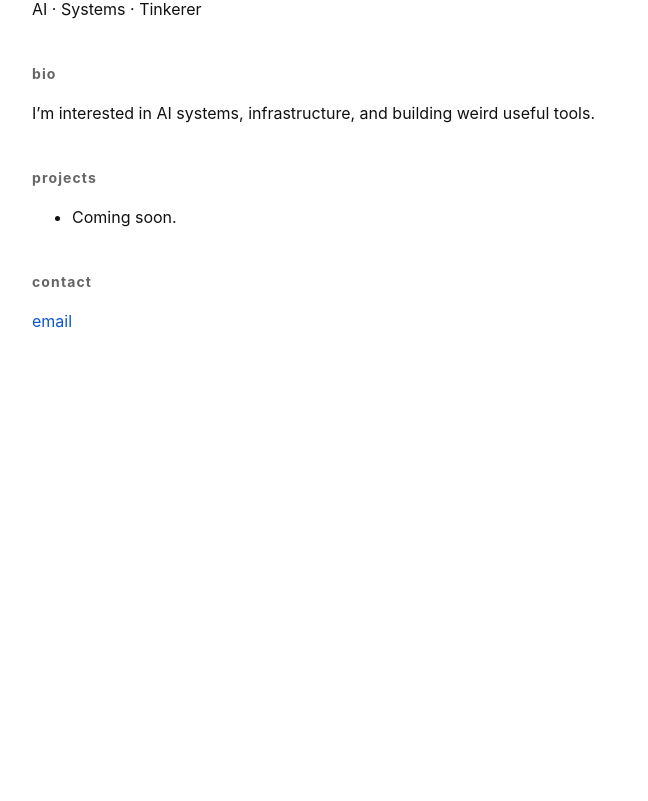
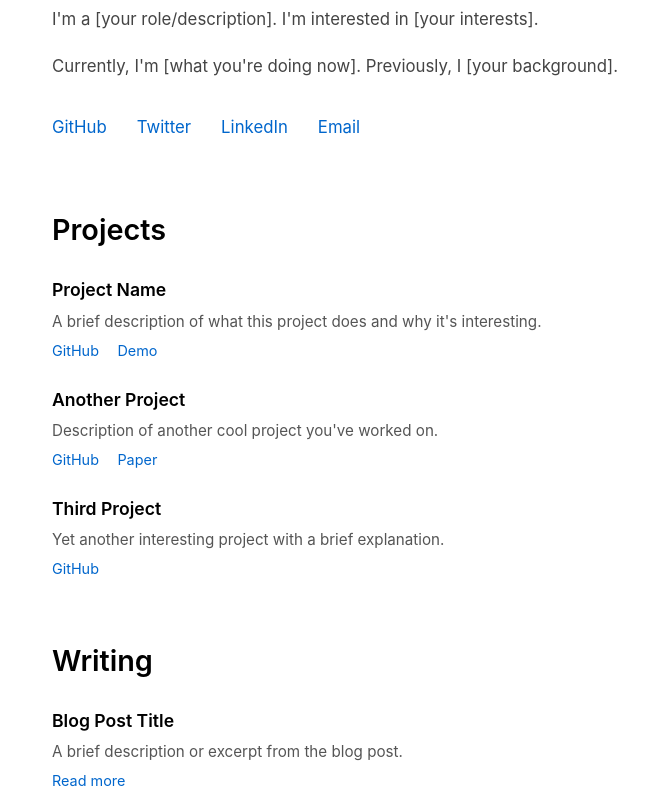
Before and after one commit to sabarahimi2019/sabarahimi.github.io, a plain HTML site: page index.html in a window 1280 px wide. Shown: the part 130-931 px from the top of the page, without its empty margins (248-896 px from the left). Before the commit the page ends 800 px from the top, so only its background shows below. Drawn offline with Linux system fonts and the light colour scheme.

Commit message:
Add files via upload

```diff
--- a/index.html
+++ b/index.html
@@ -1,49 +1,199 @@
-<!doctype html>
-<html>
+<!DOCTYPE html>
+<html lang="en">
 <head>
-  <meta charset="utf-8">
+    <meta charset="UTF-8">
+    <meta name="viewport" content="width=device-width, initial-scale=1.0">
     <title>Saba Rahimi</title>
-  <meta name="viewport" content="width=device-width, initial-scale=1">
     <style>
+        * {
+            margin: 0;
+            padding: 0;
+            box-sizing: border-box;
+        }
+
         body {
+            font-family: -apple-system, BlinkMacSystemFont, 'Segoe UI', 'Roboto', 'Oxygen', 'Ubuntu', 'Cantarell', sans-serif;
+            line-height: 1.6;
+            color: #333;
+            background-color: #fff;
             max-width: 720px;
-      margin: 60px auto;
-      padding: 0 20px;
-      font-family: -apple-system, BlinkMacSystemFont, "Segoe UI", Roboto, sans-serif;
-      line-height: 1.6;
-      color: #111;
+            margin: 0 auto;
+            padding: 60px 20px;
         }
-    h1 { margin-bottom: 5px; }
+
+        h1 {
+            font-size: 2.5em;
+            font-weight: 700;
+            margin-bottom: 0.3em;
+            color: #000;
+        }
+
         h2 {
-      font-size: 14px;
-      text-transform: lowercase;
-      letter-spacing: 0.08em;
+            font-size: 1.8em;
+            font-weight: 600;
+            margin-top: 2em;
+            margin-bottom: 0.8em;
+            color: #000;
+        }
+
+        p {
+            margin-bottom: 1.2em;
+            font-size: 1.05em;
+            color: #444;
+        }
+
+        a {
+            color: #0066cc;
+            text-decoration: none;
+            border-bottom: 1px solid transparent;
+            transition: border-bottom 0.2s;
+        }
+
+        a:hover {
+            border-bottom: 1px solid #0066cc;
+        }
+
+        .intro {
+            margin-bottom: 2em;
+        }
+
+        .links {
+            margin: 2em 0;
+            font-size: 1.05em;
+        }
+
+        .links a {
+            margin-right: 1.5em;
+            display: inline-block;
+            margin-bottom: 0.5em;
+        }
+
+        .project-list {
+            list-style: none;
+        }
+
+        .project-list li {
+            margin-bottom: 1.5em;
+            padding-left: 0;
+        }
+
+        .project-title {
+            font-weight: 600;
+            font-size: 1.1em;
+            color: #000;
+            margin-bottom: 0.3em;
+        }
+
+        .project-description {
+            color: #555;
+            font-size: 0.95em;
+            margin-bottom: 0.3em;
+        }
+
+        .project-links {
+            font-size: 0.9em;
+        }
+
+        .project-links a {
+            margin-right: 1em;
+        }
+
+        footer {
+            margin-top: 4em;
+            padding-top: 2em;
+            border-top: 1px solid #e0e0e0;
+            font-size: 0.9em;
             color: #666;
-      margin-top: 40px;
         }
-    a { color: #0b57d0; text-decoration: none; }
-    a:hover { text-decoration: underline; }
+
+        @media (max-width: 600px) {
+            body {
+                padding: 40px 16px;
+            }
+
+            h1 {
+                font-size: 2em;
+            }
+
+            h2 {
+                font-size: 1.5em;
+            }
+        }
     </style>
 </head>
 <body>
+    <header>
+        <h1>Saba Rahimi</h1>
+    </header>
 
-<h1>Saba Rahimi</h1>
-<p>AI · Systems · Tinkerer</p>
+    <section class="intro">
+        <p>
+            I'm a [your role/description]. I'm interested in [your interests].
+        </p>
+        <p>
+            Currently, I'm [what you're doing now]. Previously, I [your background].
+        </p>
+    </section>
 
-<h2>bio</h2>
-<p>
-I’m interested in AI systems, infrastructure, and building weird useful tools.
-</p>
+    <div class="links">
+        <a href="https://github.com/sabarahimi2019" target="_blank">GitHub</a>
+        <a href="https://twitter.com/yourusername" target="_blank">Twitter</a>
+        <a href="https://linkedin.com/in/yourusername" target="_blank">LinkedIn</a>
+        <a href="mailto:your.email@example.com">Email</a>
+    </div>
 
-<h2>projects</h2>
-<ul>
-  <li>Coming soon.</li>
+    <section>
+        <h2>Projects</h2>
+        <ul class="project-list">
+            <li>
+                <div class="project-title">Project Name</div>
+                <div class="project-description">
+                    A brief description of what this project does and why it's interesting.
+                </div>
+                <div class="project-links">
+                    <a href="#" target="_blank">GitHub</a>
+                    <a href="#" target="_blank">Demo</a>
+                </div>
+            </li>
+            <li>
+                <div class="project-title">Another Project</div>
+                <div class="project-description">
+                    Description of another cool project you've worked on.
+                </div>
+                <div class="project-links">
+                    <a href="#" target="_blank">GitHub</a>
+                    <a href="#" target="_blank">Paper</a>
+                </div>
+            </li>
+            <li>
+                <div class="project-title">Third Project</div>
+                <div class="project-description">
+                    Yet another interesting project with a brief explanation.
+                </div>
+                <div class="project-links">
+                    <a href="#" target="_blank">GitHub</a>
+                </div>
+            </li>
         </ul>
+    </section>
 
-<h2>contact</h2>
-<p>
-<a href="mailto:your@email.com">email</a>
-</p>
+    <section>
+        <h2>Writing</h2>
+        <ul class="project-list">
+            <li>
+                <div class="project-title">Blog Post Title</div>
+                <div class="project-description">
+                    A brief description or excerpt from the blog post.
+                </div>
+                <div class="project-links">
+                    <a href="#" target="_blank">Read more</a>
+                </div>
+            </li>
+        </ul>
+    </section>
 
+    <footer>
+        <p>&copy; 2026 Saba Rahimi. All rights reserved.</p>
+    </footer>
 </body>
 </html>
```
Lines whose indentation alone changed are shown as unchanged.
